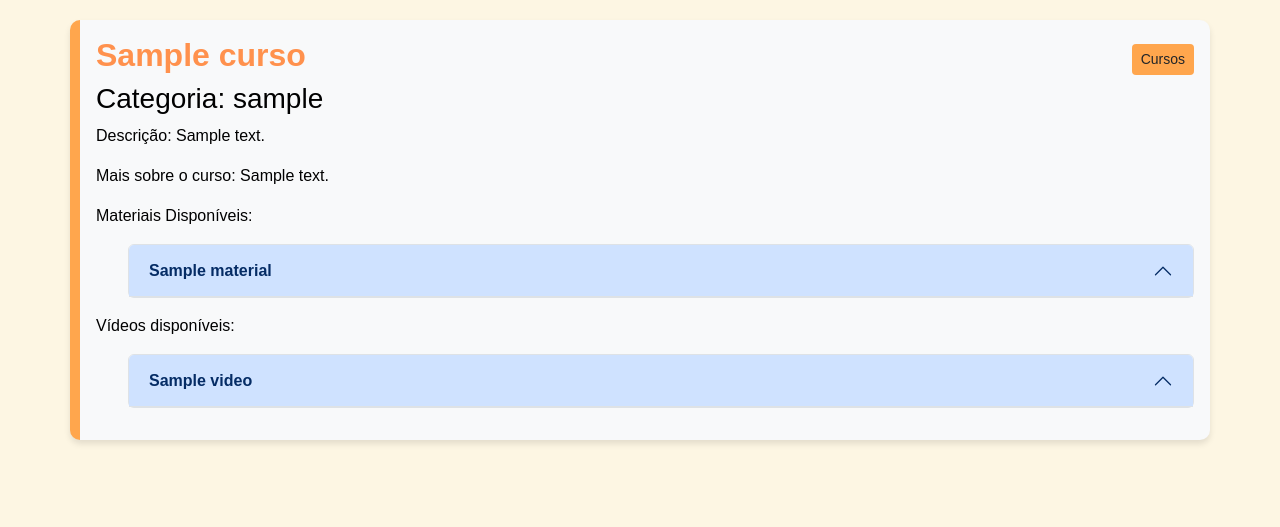
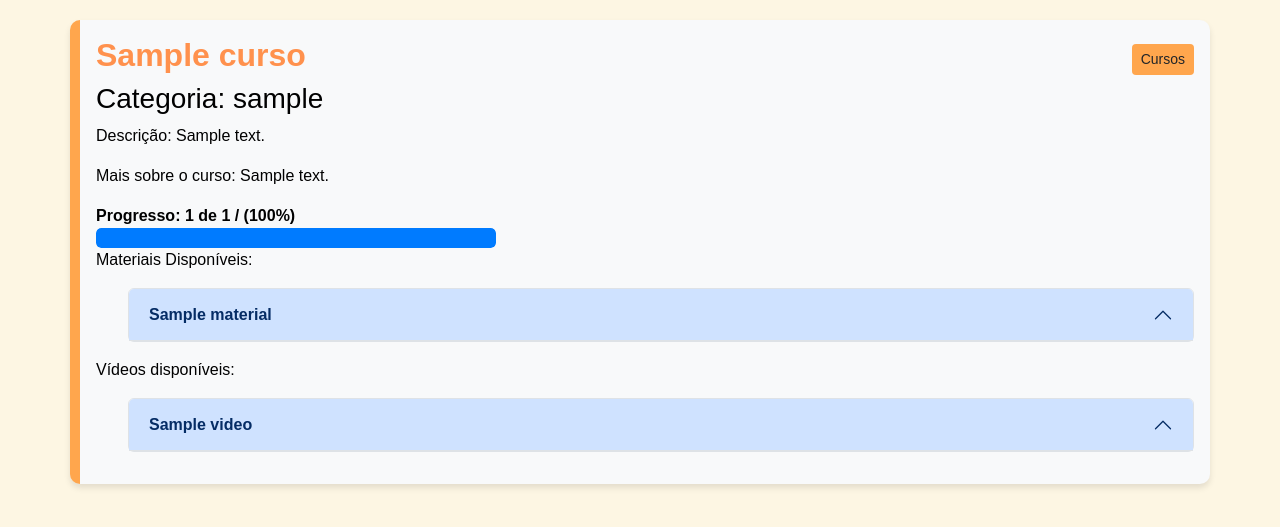
Before and after one commit to ThayOlive/projetoEAD, a Django app: page /acessar/1/ in a window 1280 px wide. Shown: the part 56-583 px from the top of the page. Run offline with Django 5.2, Linux system fonts and the light colour scheme; a user stored in the database is signed in; tables that the repository leaves empty hold one stand-in row (values such as "Sample post").

Commit message:
Adição da barra de progresso

```diff
--- a/plataforma/cursos/static/style/style_acesso.css
+++ b/plataforma/cursos/static/style/style_acesso.css
@@ -62,3 +62,29 @@ body {
     border: 2px solid #ffa64d;
     border-radius: 5px;
   }
+
+ /* Estilo para a barra de progresso */
+progress {
+  -webkit-appearance: none; /* Remove o estilo padrão */
+  appearance: none; /* Remove o estilo padrão */
+  width: 100%; /* Largura total */
+  height: 20px; /* Altura personalizada */
+  background-color: #f3f3f3; /* Cor de fundo */
+  border-radius: 5px; /* Cantos arredondados */
+  overflow: hidden;
+}
+
+progress::-webkit-progress-bar {
+  background-color: #f3f3f3; /* Fundo da barra */
+  border-radius: 5px; /* Cantos arredondados */
+}
+
+progress::-webkit-progress-value {
+  background-color: #007bff; /* Cor azul do progresso */
+  border-radius: 5px; /* Cantos arredondados */
+}
+
+progress::-moz-progress-bar {
+  background-color: #007bff; /* Cor azul do progresso */
+  border-radius: 5px; /* Cantos arredondados */
+}
--- a/plataforma/cursos/templates/acessar.html
+++ b/plataforma/cursos/templates/acessar.html
@@ -1,4 +1,4 @@
-{% load static %}
+{%load static %}
 <html lang="pt-BR">
   <head>
     <meta charset="UTF-8">
@@ -7,6 +7,8 @@
     <!-- Bootstrap -->
     <link href="https://cdn.jsdelivr.net/npm/bootstrap@5.3.3/dist/css/bootstrap.min.css" rel="stylesheet" integrity="sha384-QWTKZyjpPEjISv5WaRU9OFeRpok6YctnYmDr5pNlyT2bRjXh0JMhjY6hW+ALEwIH" crossorigin="anonymous">
     <link rel="stylesheet" href= {% static 'style/style_acesso.css' %}>
+
+
   </head>
   <body>
     <nav class="navbar navbar-expand-lg bg-dark" data-bs-theme="dark" >
@@ -23,7 +25,8 @@
 
                     <li class="nav-item">
                             <a href="{% url 'logout' %}" onclick="event.preventDefault(); document.getElementById('logout-form').submit();" class="nav-link" role="button">Deslogar</a>
-                        <form id="logout-form" action="{% url 'logout' %}" method="post" style="display: none;">
+                        <form id="logout-form" action="{% url 'logout' %}" method="post" style="display: none;" name="csrfmiddlewaretoken" value="{{ csrf_token }}">
+
                             {% csrf_token %}
                         </form>
                 </ul>
@@ -41,31 +44,43 @@
     <p>Descrição: {{ curso.short_description }}</p>
     <p>Mais sobre o curso: {{ curso.long_description }}</p>
 
+<!-- Barra de progresso -->
+{% with total_videos=total_videos total_assistidos=total_assistidos %}
+<div>
+    <div style="margin-top: 10px; font-weight: bold;">
+      Progresso: {{ total_assistidos|floatformat:0 }} de {{ total_videos }} / ({{ progresso_percentual|floatformat:0 }}%)
+    </div>
+</div>
+    <progress style="width: 400px; height: 20px;" max="100" value="{{progresso_percentual|floatformat:0}}">
+    </progress>
+{% endwith %}
+
+
         <!-- Exibir o link para o PDF -->
 {% if curso.arquivos.all|length > 0 %}
         <p>Materiais Disponíveis:</p>
 
         <ul>
             {% for arquivo in curso.arquivos.all %}
-            <div class="accordion" id="accordionPanelsStayOpenExample">
+            <div class="accordion" id="accordionMaterial{{ forloop.counter }}">
                 <div class="accordion-item">
                     <h2 class="accordion-header">
-                    <button class="accordion-button" type="button" data-bs-toggle="collapse" data-bs-target="#panelsStayOpen-collapse{{ forloop.counter }}" aria-expanded="true" aria-controls="panelsStayOpen-collapse{{ forloop.counter }}">
+                        <button class="accordion-button" type="button" data-bs-toggle="collapse" data-bs-target="#collapseMaterial{{ forloop.counter }}" aria-expanded="true" aria-controls="collapseMaterial{{ forloop.counter }}">
                             {{ arquivo.title }}
                         </button>
                     </h2>
-                  <div id="panelsStayOpen-collapse{{ forloop.counter }}" class="accordion-collapse collapse" aria-labelledby="panelsStayOpen-heading{{ forloop.counter }}">
+                    <div id="collapseMaterial{{ forloop.counter }}" class="accordion-collapse collapse" aria-labelledby="headingMaterial{{ forloop.counter }}">
                         <div class="accordion-body">
                             <iframe src="{{ arquivo.get_absolute_url }}#toolbar=0"
                                     width="100%"
                                     height="600">
                             </iframe>
-
                         </div>
                     </div>
                 </div>
             </div>
             {% endfor %}
+
         </ul>
 {% else %}
         <p>Materiais não disponíveis</p>
@@ -76,14 +91,14 @@
     <p>Vídeos disponíveis:</p>
     <ul>
         {% for video in curso.videos.all %}
-    <div class="accordion" id="accordionPanelsStayOpenExample">
+        <div class="accordion" id="accordionVideo{{ forloop.counter }}">
             <div class="accordion-item">
                 <h2 class="accordion-header">
-            <button class="accordion-button" type="button" data-bs-toggle="collapse" data-bs-target="#panelsStayOpen-collapse{{ forloop.counter }}" aria-expanded="true" aria-controls="panelsStayOpen-collapse{{ forloop.counter }}">
-                {{video.title}}
+                    <button class="accordion-button" type="button" data-bs-toggle="collapse" data-bs-target="#collapseVideo{{ forloop.counter }}" aria-expanded="true" aria-controls="collapseVideo{{ forloop.counter }}">
+                        {{ video.title }}
                     </button>
                 </h2>
-        <div id="panelsStayOpen-collapse{{ forloop.counter }}" class="accordion-collapse collapse" aria-labelledby="panelsStayOpen-heading{{ forloop.counter }}">
+                <div id="collapseVideo{{ forloop.counter }}" class="accordion-collapse collapse" aria-labelledby="headingVideo{{ forloop.counter }}">
                     <div class="accordion-body">
                         <iframe width="560" height="315"
                                 src="{{ video.url }}"
@@ -94,11 +109,19 @@
                         <p>
                             Link: <a href="{{ video.url }}" target="_blank">{{ video.url }}</a>
                         </p>
+                        <p>
+                            {% if video.id in videos_assistidos %}
+                            <button class="btn btn-danger marcar-assistido" data-video-id="{{ video.id }}">Desmarcar como assistido</button>
+                            {% else %}
+                            <button class="btn btn-success marcar-assistido" data-video-id="{{ video.id }}">Marcar como assistido</button>
+                            {% endif %}
+                        </p>
                     </div>
                 </div>
             </div>
         </div>
         {% endfor %}
+
 </ul>
 
     {% else %}
@@ -107,8 +130,54 @@
 
 
     </div>
-
+    <input type="hidden" name="csrfmiddlewaretoken" value="{{ csrf_token }}">
+</body>
 
     <script src="https://cdn.jsdelivr.net/npm/@popperjs/core@2.11.8/dist/umd/popper.min.js" integrity="sha384-I7E8VVD/ismYTF4hNIPjVp/Zjvgyol6VFvRkX/vR+Vc4jQkC+hVqc2pM8ODewa9r" crossorigin="anonymous"></script>
     <script src="https://cdn.jsdelivr.net/npm/bootstrap@5.3.3/dist/js/bootstrap.min.js" integrity="sha384-0pUGZvbkm6XF6gxjEnlmuGrJXVbNuzT9qBBavbLwCsOGabYfZo0T0to5eqruptLy" crossorigin="anonymous"></script>
+    <script>
+        document.querySelectorAll('.marcar-assistido').forEach(button => {
+            button.addEventListener('click', function() {
+                const videoId = this.getAttribute('data-video-id');
+                const buttonElement = this;
+
+                // Obtendo o token CSRF dinamicamente
+                const csrfToken = document.querySelector('input[name="csrfmiddlewaretoken"]').value;
+
+                fetch(`/marcar-assistido/${videoId}/`, {
+                    method: 'POST',
+                    headers: {
+                        'X-CSRFToken': csrfToken,
+                        'Content-Type': 'application/json'
+                    }
+                })
+                .then(response => response.json())
+                .then(data => {
+                    if (data.success) {
+                        alert(data.message);
+
+                        // Atualiza o botão e o status visual
+                        if (data.message === 'Vídeo marcado como assistido.') {
+                            buttonElement.textContent = 'Desmarcar como assistido';
+                            buttonElement.classList.remove('btn-success');
+                            buttonElement.classList.add('btn-danger');
+                        } else {
+                            buttonElement.textContent = 'Marcar como assistido';
+                            buttonElement.classList.remove('btn-danger');
+                            buttonElement.classList.add('btn-success');
+                        }
+
+                        // Recarrega a página para refletir as alterações
+                        setTimeout(() => {
+                            location.reload();  // Recarrega a página após 1 segundo (pode ajustar o tempo)
+                        }, 500);  // Espera meio segundo antes de recarregar a página
+                    } else {
+                        alert(data.message);
+                    }
+                });
+            });
+        });
+
+    </script>
+
 </html>
--- a/plataforma/cursos/views.py
+++ b/plataforma/cursos/views.py
@@ -10,8 +10,8 @@ from django.views.decorators.http import require_POST
 from django.contrib import messages
 from django.http import JsonResponse
 import os
-
-from .models import Curso, Material
+from .models import Curso, Material, Progresso, Video
+from django.views.decorators.csrf import csrf_exempt
 
 def login(request):
     if request.method == 'POST':
@@ -43,19 +43,29 @@ def custom_logout(request):
 
 @login_required
 def acessar(request, curso_id):
-    # Filtra o curso específico que o usuário tem permissão para acessar
     try:
-        curso = Curso.objects.get(id=curso_id, aluno=request.user)  # Garante que o curso pertence ao aluno
+        curso = Curso.objects.get(id=curso_id, aluno=request.user)
     except Curso.DoesNotExist:
-        # Se o curso não for encontrado ou o usuário não for aluno desse curso, retorna uma resposta de erro
         return HttpResponse("Curso não encontrado ou você não tem acesso a este curso", status=404)
 
-    # Pré-carrega os vídeos e materiais do curso
-    curso.videos.all()  # Carrega os vídeos
-    curso.arquivos.all()  # Carrega os arquivos
+    total_videos = curso.videos.count()
+    total_assistidos = Progresso.objects.filter(curso=curso, aluno=request.user, assistido=True).count()
+    progresso_percentual = (total_assistidos / total_videos) * 100 if total_videos > 0 else 0
 
-    context = {'curso': curso}
+    videos_assistidos = Progresso.objects.filter(curso=curso, aluno=request.user, assistido=True).values_list('video_id', flat=True)
+
+    context = {
+        'curso': curso,
+        'progresso_percentual': progresso_percentual,
+        'total_videos': total_videos,
+        'total_assistidos': total_assistidos,
+        'videos_assistidos': videos_assistidos,
+    }
+
     return render(request, 'acessar.html', context)
+
+
+
 
 login_required
 def visualizar_pdf(request, material_id):
@@ -71,3 +81,52 @@ def visualizar_pdf(request, material_id):
             return response
     except Material.DoesNotExist:
         raise Http404("Material não encontrado.")
+
+
+@login_required
+def marcar_assistido(request, video_id):
+    video = get_object_or_404(Video, id=video_id)
+    curso = video.cursos.first()  # Considerando que o vídeo pertence a apenas um curso
+    if curso and request.user in curso.aluno.all():
+        progresso, created = Progresso.objects.get_or_create(
+            aluno=request.user,
+            curso=curso,
+            video=video
+        )
+
+        # Alterna o status de assistido
+        progresso.assistido = not progresso.assistido  # Alterna entre True/False
+        progresso.save()
+
+        if progresso.assistido:
+            return JsonResponse({'success': True, 'message': 'Vídeo marcado como assistido.'})
+        else:
+            return JsonResponse({'success': True, 'message': 'Vídeo desmarcado como assistido.'})
+
+    return JsonResponse({'success': False, 'message': 'Permissão negada.'})
+
+def progresso(request, curso_id):
+   def progresso(request, curso_id):
+    curso = Curso.objects.get(id=curso_id)
+
+    # Calculando o número total de vídeos e os vídeos assistidos
+    total_videos = curso.videos.count()
+    total_assistidos = curso.progresso.filter(aluno=request.user, assistido=True).count()
+
+    # Calculando a porcentagem de vídeos assistidos
+    progresso_percentual = 0
+    if total_videos > 0:
+       progresso_percentual = (total_assistidos / total_videos) * 100
+       progresso_percentual = round(progresso_percentual, 2)  # Arredonda para 2 casas decimais
+       progresso_percentual = min(max(progresso_percentual, 0), 100)  # Garante o intervalo [0, 100]
+
+
+    # Passando esses dados para o template
+    context = {
+        'curso': curso,
+        'total_videos': total_videos,
+        'total_assistidos': total_assistidos,
+        'progresso_percentual': progresso_percentual,
+
+    }
+    return render(request, 'cursos/acessar.html', context)
--- a/plataforma/plataforma/urls.py
+++ b/plataforma/plataforma/urls.py
@@ -34,6 +34,7 @@ urlpatterns = [
     path('login/', views.login, name='login'),
     path('acessar/<int:curso_id>/', views.acessar, name="acessar"),
     path('visualizar-pdf/<int:material_id>/', views.visualizar_pdf, name='visualizar_pdf'),
+    path('marcar-assistido/<int:video_id>/', views.marcar_assistido, name='marcar_assistido'),
 ] + static(settings.MEDIA_URL, document_root=settings.MEDIA_ROOT)
 
 urlpatterns += [
```
Also changed, not shown: plataforma/cursos/models.py (+12 -0 lines), plataforma/cursos/migrations/0011_progresso.py (added), plataforma/cursos/static/scripts/progresso.js (added), 2 other files. Lines whose indentation alone changed are shown as unchanged.
